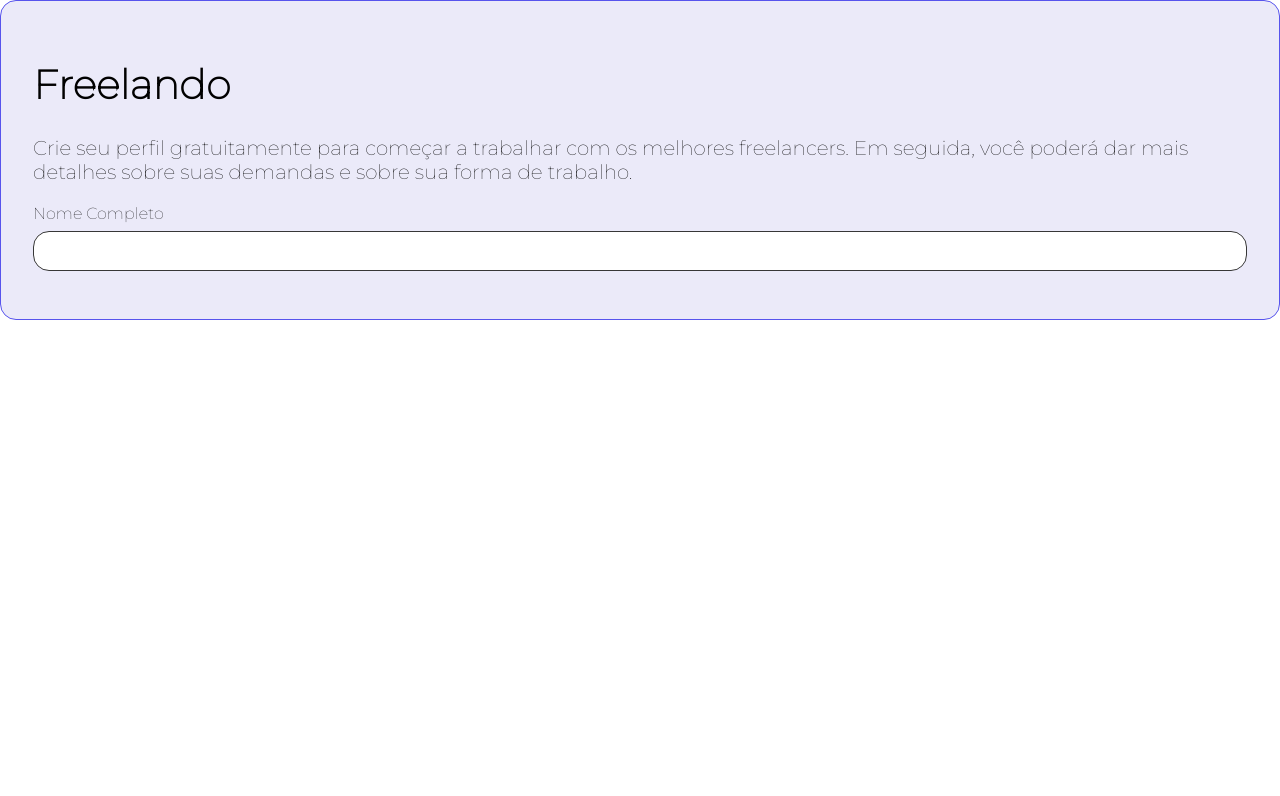
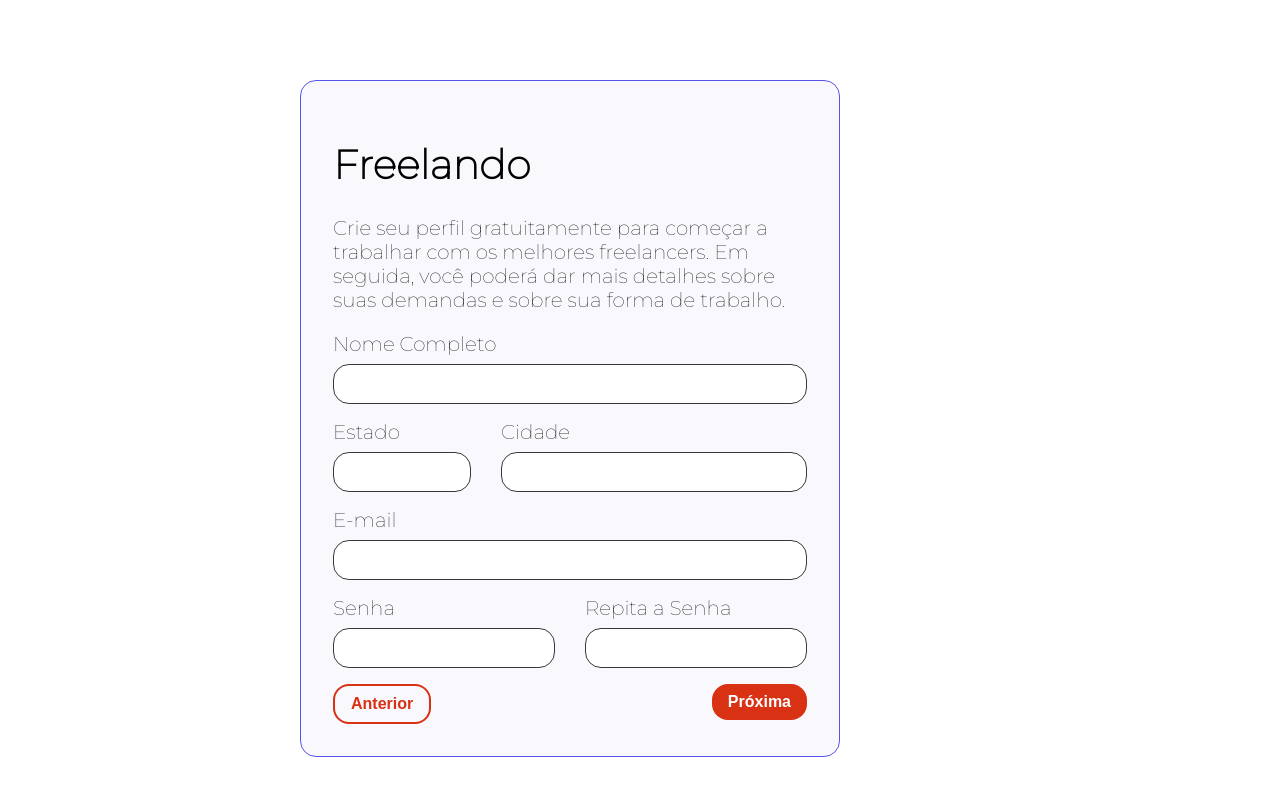
Before and after one commit to robsonmedeiros/freelando, a React (Create React App) app: page / in a window 1280 px wide. Shown: the top 796 px of the page. Built offline with nearby package versions, Linux system fonts and the light colour scheme.

Commit message:
adicionando react-grid-system + componente Botao

```diff
--- a/package.json
+++ b/package.json
@@ -11,6 +11,7 @@
     "@testing-library/user-event": "^13.5.0",
     "react": "^19.1.1",
     "react-dom": "^19.1.1",
+    "react-grid-system": "^8.2.1",
     "react-scripts": "5.0.1",
     "web-vitals": "^2.1.4"
   },
--- a/src/App.js
+++ b/src/App.js
@@ -1,3 +1,5 @@
+import { Col, Container, Row } from "react-grid-system";
+import { Botao } from "./componentes/Botao/Botao";
 import { CampoTexto } from "./componentes/CampoTexto/CampoTexto";
 import { Card } from "./componentes/Card/Card";
 import { Estilos } from "./componentes/EstilosGlobais/Estilos";
@@ -8,6 +10,9 @@
   return (
     <ProvedorTema>
       <Estilos />
+      <Container style={{ margin: '80px 0' }}>
+        <Row justify="center">
+          <Col lg={6} md={8} sm={12}>
             <Card>
               <Tipografia variante="h1" componente="h1">
                 Freelando
@@ -15,8 +20,50 @@
               <Tipografia variante="body" componente="body">
                 Crie seu perfil gratuitamente para começar a trabalhar com os melhores freelancers. Em seguida, você poderá dar mais detalhes sobre suas demandas e sobre sua forma de trabalho.
               </Tipografia>
+              <Row>
+                <Col>
                   <CampoTexto titulo="Nome Completo" />
+                </Col>
+              </Row>
+              <Row>
+                <Col lg={4} md={4} sm={4}>
+                  <CampoTexto titulo="Estado" />
+                </Col>
+                <Col lg={8} md={8} sm={8}>
+                  <CampoTexto titulo="Cidade" />
+                </Col>
+              </Row>
+              <Row>
+                <Col>
+                  <CampoTexto titulo="E-mail"/>
+                </Col>
+              </Row>
+              <Row>
+                <Col lg={6} md={6} sm={6}>
+                  <CampoTexto titulo="Senha" />
+                </Col>
+                <Col lg={6} md={6} sm={6}>
+                  <CampoTexto titulo="Repita a Senha" />
+                </Col>
+              </Row>
+              <Row>
+                <Col lg={6} md={6} sm={6}>
+                  <Botao variante="secundaria">
+                    Anterior
+                  </Botao>
+                </Col>
+                <Col lg={6} md={6} sm={6}>
+                  <div style={{ textAlign: 'right' }}>
+                    <Botao>
+                      Próxima
+                    </Botao>
+                  </div>
+                </Col>
+              </Row>
             </Card>
+          </Col>
+        </Row>
+      </Container>
     </ProvedorTema>
   );
 }
--- /dev/null
+++ b/src/componentes/Botao/Botao.jsx
@@ -0,0 +1,52 @@
+import styled from '@emotion/styled'
+
+const BotaoPrimarioEstilizado = styled.button`
+    background: ${props => props.theme.cores.primarias.b};
+    color: ${props => props.theme.cores.branco};
+    border-radius: ${props => props.theme.espacamentos.s};
+    padding: ${props => props.theme.espacamentos.xs} ${props => props.theme.espacamentos.s};
+    box-sizing: border-box;
+    font-weight: 700;
+    font-size: 16px;
+    line-height: 20px;
+    text-align: center;
+    cursor: pointer;
+    border: none;
+    &:hover {
+        background: ${props => props.theme.cores.dark.b};
+    }
+    &:focus {
+        outline-color: ${props => props.theme.cores.dark.d};
+    }
+`
+const BotaoSecundarioEstilizado = styled.button`
+    background: transparent;
+    color: ${props => props.theme.cores.primarias.b};
+    border: 2px solid ${props => props.theme.cores.primarias.b};
+    border-radius: ${props => props.theme.espacamentos.s};
+    padding: ${props => props.theme.espacamentos.xs} ${props => props.theme.espacamentos.s};
+    box-sizing: border-box;
+    font-weight: 700;
+    font-size: 16px;
+    line-height: 20px;
+    text-align: center;
+    cursor: pointer;
+    &:hover {
+        border-color: ${props => props.theme.cores.dark.b};
+        color: ${props => props.theme.cores.dark.b};
+    }
+    &:focus {
+        outline-color: ${props => props.theme.cores.focus};
+    }
+`
+
+export const Botao = ({ children, variante = 'primaria' }) => {
+    if (variante === 'primaria') {
+        return <BotaoPrimarioEstilizado>
+            {children}
+        </BotaoPrimarioEstilizado>
+    }
+    return <BotaoSecundarioEstilizado>
+        {children}
+    </BotaoSecundarioEstilizado>
+}
--- a/src/componentes/CampoTexto/CampoTexto.jsx
+++ b/src/componentes/CampoTexto/CampoTexto.jsx
@@ -4,7 +4,11 @@
     display: block;
     width: 100%;
     box-sizing: border-box;
+    font-weight: 400;
+    font-size: 20px;
+    line-height: 24px;
 `
+
 const InputEstilizado = styled.input`
     display: block;
     width: 100%;
@@ -21,12 +25,9 @@
     line-height: 17px;
 `
 
-
-export const CampoTexto = ({titulo}) => {
-    return (
-        <LabelEstilizada>
-            {titulo}
-            <InputEstilizado />
-        </LabelEstilizada>
-    )
+export const CampoTexto = ({ titulo }) => {
+    return (<LabelEstilizada>
+        {titulo}
+        <InputEstilizado />
+    </LabelEstilizada>)
 }
--- a/src/componentes/ProvedorTema/ProvedorTema.jsx
+++ b/src/componentes/ProvedorTema/ProvedorTema.jsx
@@ -2,41 +2,40 @@
 
 const tema = {
     cores: {
-        branco: '#FFFFFF',
+        branco: '#FFF',
         atencao: '',
-        focus: '',
+        focus: '#B009FF',
         primarias: {
             a: '#5754ED',
-            b: '',
+            b: '#D93114',
             c: ''
         },
         secundarias: {
-            a: '#EBEAF9',
+            a: '#F8F8FD',
             b: '',
             c: ''
         },
         neutras: {
             a: '#373737',
             b: '',
-            c: ''
+            c: '',
+            d: ''
         },
         dark: {
             a: '',
-            b: ''
+            b: '#B61B00'
         }
     },
     espacamentos: {
-        xs: '8px',
-        s : '16px',
-        l : '32px'
+       xs: '8px',
+       s : '16px',
+       l : '32px',
     },
     fontFamily: "'Montserrat', sans-serif"
 }
 
-export const ProvedorTema = ({children }) => {
-    return (
-        <ThemeProvider theme={tema}>
-            {children}
-        </ThemeProvider>
-    );
-};
+export const ProvedorTema = ({ children }) => {
+    return <ThemeProvider theme={tema}>
+        { children }
+    </ThemeProvider>
+}
```
Also changed, not shown: 1 other file (tests, documents, lock files or other folders). Lines whose indentation alone changed are shown as unchanged.
